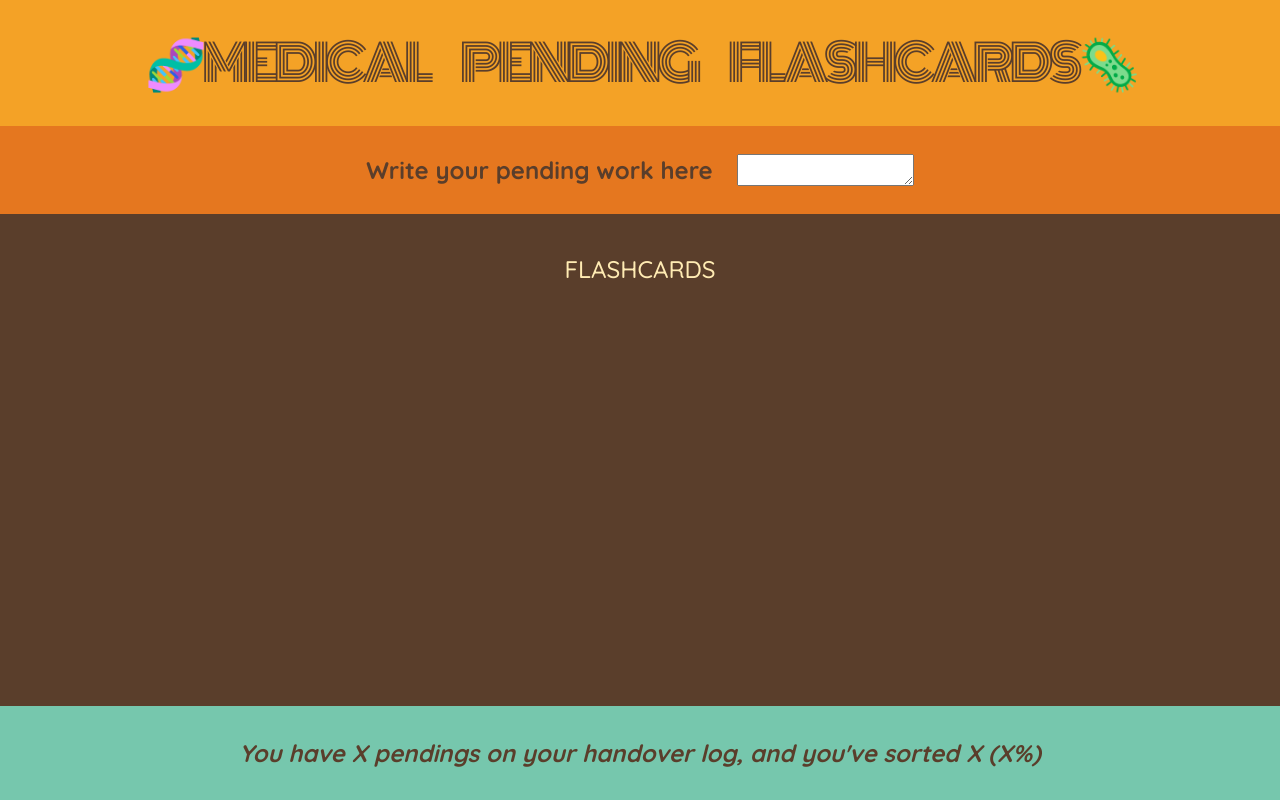
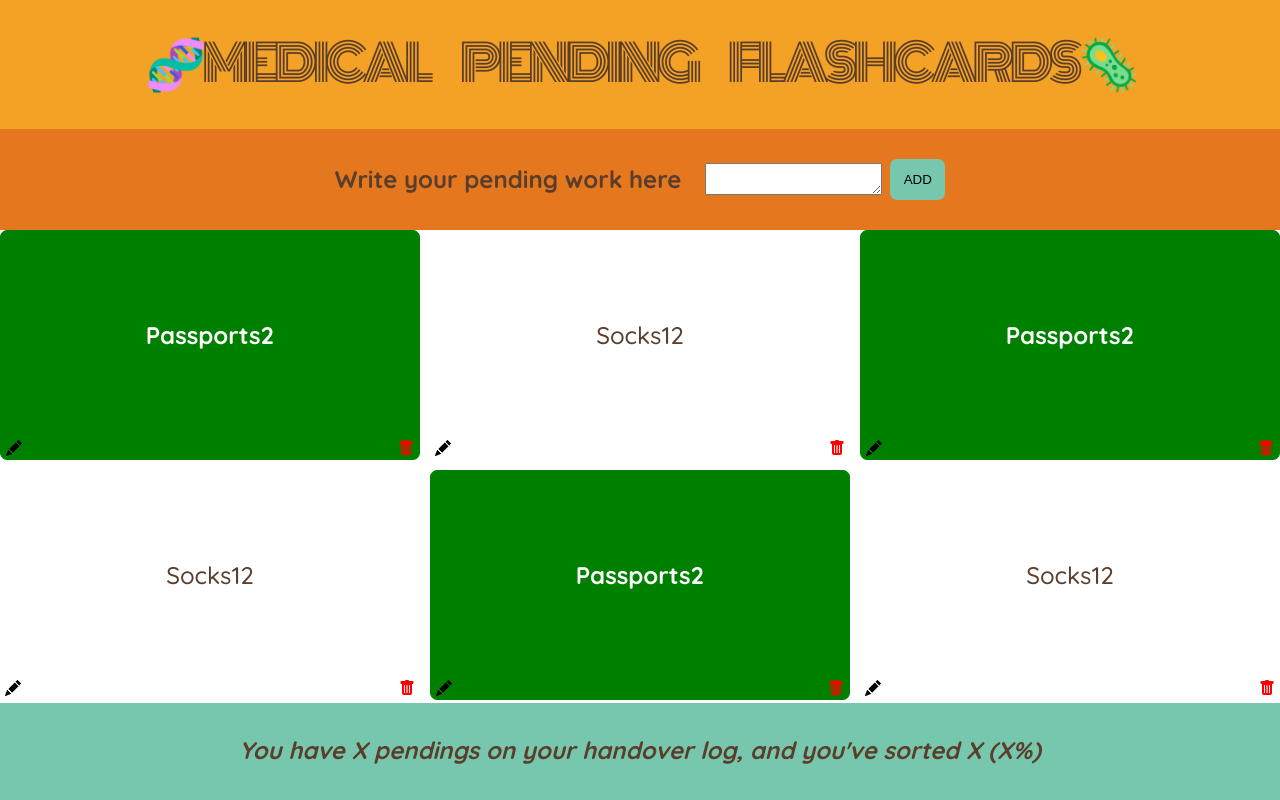
Before and after one commit to RidwanAdebosin/Work-Pending-Flashcard, a React (Create React App) app: page / in a window 1280 px wide. Built offline with nearby package versions, Linux system fonts and the light colour scheme.

Commit message:
style added

```diff
--- a/src/App.js
+++ b/src/App.js
@@ -1,9 +1,18 @@
+const pendingJobs = [
+  { id: 1, description: "Passports", quantity: 2, sorted: true },
+  { id: 2, description: "Socks", quantity: 12, sorted: false },
+  { id: 1, description: "Passports", quantity: 2, sorted: true },
+  { id: 2, description: "Socks", quantity: 12, sorted: false },
+  { id: 1, description: "Passports", quantity: 2, sorted: true },
+  { id: 2, description: "Socks", quantity: 12, sorted: false },
+];
+
 export default function App() {
   return (
     <div className="app">
       <Logo />
       <TextArea />
-      <PendingFlashCards />
+      <PendingJobList />
       <Stats />
     </div>
   );
@@ -18,15 +27,63 @@ function TextArea() {
     <div className="add-form">
       <h3>Write your pending work here</h3>
       <textarea />
+      <button>Add</button>
     </div>
   );
 }
 
-function PendingFlashCards() {
-  return <div className="list">FLASHCARDS</div>;
+function PendingJobList() {
+  return (
+    <div>
+      <div className="flashcards">
+        {pendingJobs.map((pendingJob) => (
+          <span className={pendingJob.sorted ? "selected" : ""}>
+            <PendingJobFlashCard pendingJob={pendingJob} key={pendingJob.id} />
+          </span>
+        ))}
+      </div>
+    </div>
+  );
 }
 
-function PendingList() {}
+function PendingJobFlashCard({ pendingJob }) {
+  return (
+    <>
+      <div className="flashcard">
+        <span>
+          {pendingJob.description}
+          {pendingJob.quantity}
+        </span>
+      </div>
+      <div className="card-features">
+        <button className="pencil-fill">
+          <svg
+            xmlns="http://www.w3.org/2000/svg"
+            width="16"
+            height="16"
+            fill="currentColor"
+            className="pencil-fill"
+            viewBox="0 0 16 16"
+          >
+            <path d="M12.854.146a.5.5 0 0 0-.707 0L10.5 1.793 14.207 5.5l1.647-1.646a.5.5 0 0 0 0-.708zm.646 6.061L9.793 2.5 3.293 9H3.5a.5.5 0 0 1 .5.5v.5h.5a.5.5 0 0 1 .5.5v.5h.5a.5.5 0 0 1 .5.5v.5h.5a.5.5 0 0 1 .5.5v.207zm-7.468 7.468A.5.5 0 0 1 6 13.5V13h-.5a.5.5 0 0 1-.5-.5V12h-.5a.5.5 0 0 1-.5-.5V11h-.5a.5.5 0 0 1-.5-.5V10h-.5a.5.5 0 0 1-.175-.032l-.179.178a.5.5 0 0 0-.11.168l-2 5a.5.5 0 0 0 .65.65l5-2a.5.5 0 0 0 .168-.11z" />
+          </svg>
+        </button>
+        <button className="trash-fill">
+          <svg
+            xmlns="http://www.w3.org/2000/svg"
+            width="16"
+            height="16"
+            fill="red"
+            className="trash-fill"
+            viewBox="0 0 16 16"
+          >
+            <path d="M2.5 1a1 1 0 0 0-1 1v1a1 1 0 0 0 1 1H3v9a2 2 0 0 0 2 2h6a2 2 0 0 0 2-2V4h.5a1 1 0 0 0 1-1V2a1 1 0 0 0-1-1H10a1 1 0 0 0-1-1H7a1 1 0 0 0-1 1zm3 4a.5.5 0 0 1 .5.5v7a.5.5 0 0 1-1 0v-7a.5.5 0 0 1 .5-.5M8 5a.5.5 0 0 1 .5.5v7a.5.5 0 0 1-1 0v-7A.5.5 0 0 1 8 5m3 .5v7a.5.5 0 0 1-1 0v-7a.5.5 0 0 1 1 0" />
+          </svg>
+        </button>
+      </div>
+    </>
+  );
+}
 
 function Stats() {
   return (
--- a/src/index.css
+++ b/src/index.css
@@ -26,7 +26,6 @@ body {
   width: 100%;
   height: 100vh;
   display: grid;
-  grid-template-rows: auto auto 1fr auto;
 }
 
 h2 {
@@ -55,77 +54,13 @@ h3 {
   font-size: 2.4rem;
 }
 
-button,
-select,
-input {
-  background-color: #ffebb3;
-  color: #5a3e2b;
-  font-family: inherit;
-  border: none;
-  border-radius: 10rem;
-  padding: 1.2rem 3.2rem;
-  font-weight: 700;
-  font-size: 1.8rem;
-  cursor: pointer;
-}
-
 .add-form button {
   text-transform: uppercase;
   background-color: #76c7ad;
-}
-
-.list {
-  background-color: #5a3e2b;
-  color: #ffebb3;
-  padding: 4rem 0;
-
-  display: flex;
-  justify-content: space-between;
-  flex-direction: column;
-  gap: 3.2rem;
-  align-items: center;
-}
-
-.actions button,
-.list select {
-  text-transform: uppercase;
-  padding: 0.8rem 2.4rem;
-  font-size: 1.4rem;
-  font-weight: 700;
-  margin: 0 0.8rem;
-}
-
-.list ul {
-  list-style: none;
-  width: 80%;
-  overflow: scroll;
-
-  display: grid;
-  grid-template-columns: repeat(auto-fit, minmax(250px, 1fr));
-  gap: 1.2rem;
-  justify-content: center;
-  align-content: start;
-}
-
-.list li {
-  display: flex;
-  align-items: center;
-  gap: 1.2rem;
-}
-
-input[type="checkbox"] {
-  height: 2rem;
-  width: 2rem;
-  accent-color: #e5771f;
-}
-
-.list li button {
+  border: none;
+  padding: 1em;
+  border-radius: 7px;
   cursor: pointer;
-  background: none;
-  border: none;
-  font-size: 1.8rem;
-  padding: 0.8rem;
-  transform: translateY(2px);
 }
 
 .stats {
@@ -134,3 +69,46 @@ input[type="checkbox"] {
   font-weight: 700;
   padding: 3.2rem 0;
 }
+
+.flashcards {
+  display: grid;
+  grid-template-columns: 1fr 1fr 1fr;
+  gap: 10px;
+}
+
+.flashcard {
+  border-radius: 7px;
+  aspect-ratio: 2 / 1;
+  display: flex;
+  align-items: center;
+  justify-content: center;
+  text-align: center;
+  padding: 20px;
+  cursor: pointer;
+}
+
+span.selected {
+  border: 1px solid green;
+  background-color: green;
+  color: #fff;
+  font-weight: bold;
+  border-radius: 7px;
+}
+
+.card-features {
+  display: flex;
+  padding-right: 0.2em;
+  padding-left: 0.2em;
+  justify-content: space-between;
+}
+.pencil-fill {
+  border: none;
+  background: transparent;
+  cursor: pointer;
+}
+
+.trash-fill {
+  border: none;
+  background: transparent;
+  cursor: pointer;
+}
```
